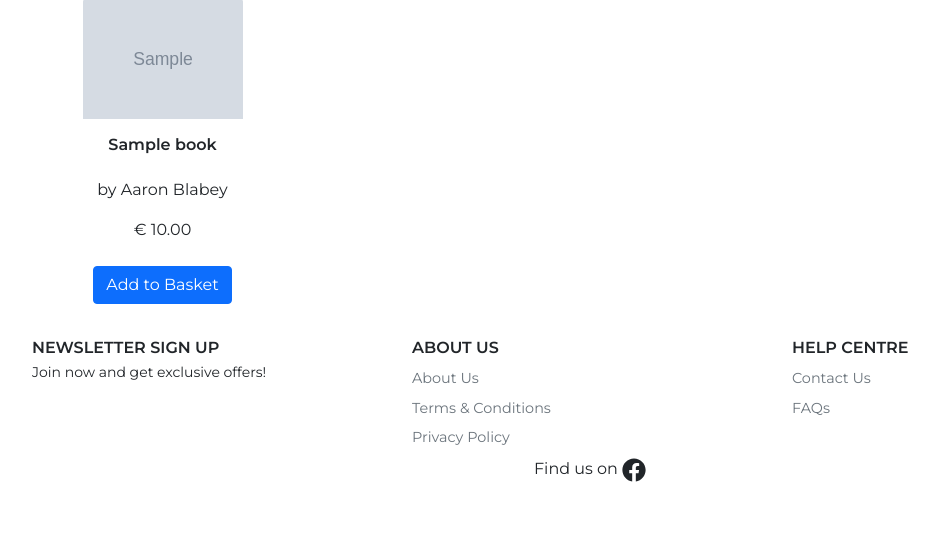
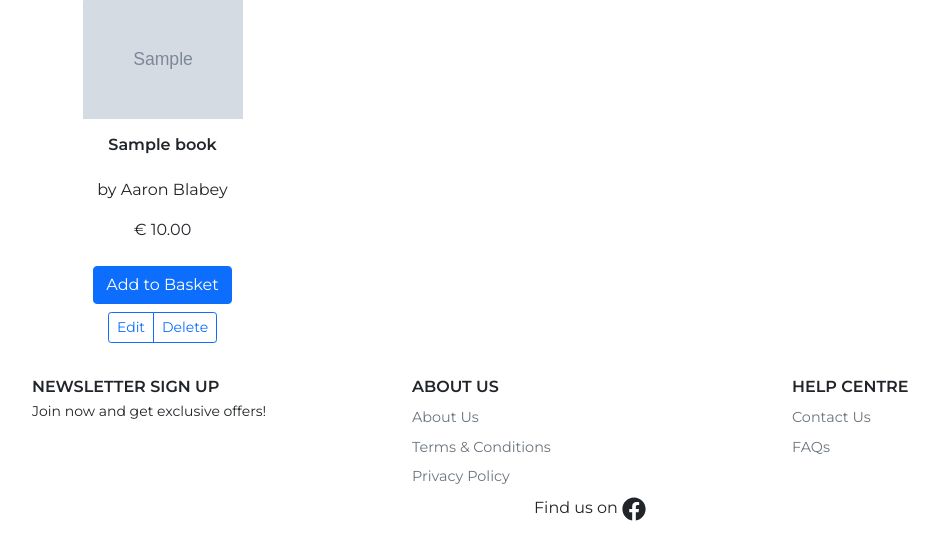
Before and after one commit to sejungkwak/cogito-books, a Django app: page /books/ in a window 1280 px wide. Shown: the part 318-855 px from the top of the page, without its empty margins (50-989 px from the left). Before the commit the page ends 800 px from the top, so only its background shows below. Run offline with Django 3.2, Linux system fonts and the light colour scheme; a user stored in the database is signed in; data comes from the database, SQL or seed files in the repository; tables that the repository leaves empty hold one stand-in row (values such as "Sample post"); grey boxes marked "Sample" are stand-in pictures; parts of the project's set-up code (start-up, migrations or seed data) failed here and were passed over.

Commit message:
feat: Add edit button to the book list page

```diff
--- a/books/templates/books/books.html
+++ b/books/templates/books/books.html
@@ -45,6 +45,14 @@
                         </p>
                     </a>
                     <form class="btn btn-primary" action="#" method="POST">{% trans "Add to Basket" %}</form>
+                    {% if request.user.is_superuser %}
+                    <div class="mt-2">
+                        <li class="btn-group">
+                            <a class="btn btn-sm btn-outline-primary" href="{% url 'edit_book' pk=book.pk %}">Edit</a>
+                            <a class="btn btn-sm btn-outline-primary" href="#">Delete</a>
+                        </li>
+                    </div>
+                    {% endif %}
                 </div>
             </div>
         </div>
```
